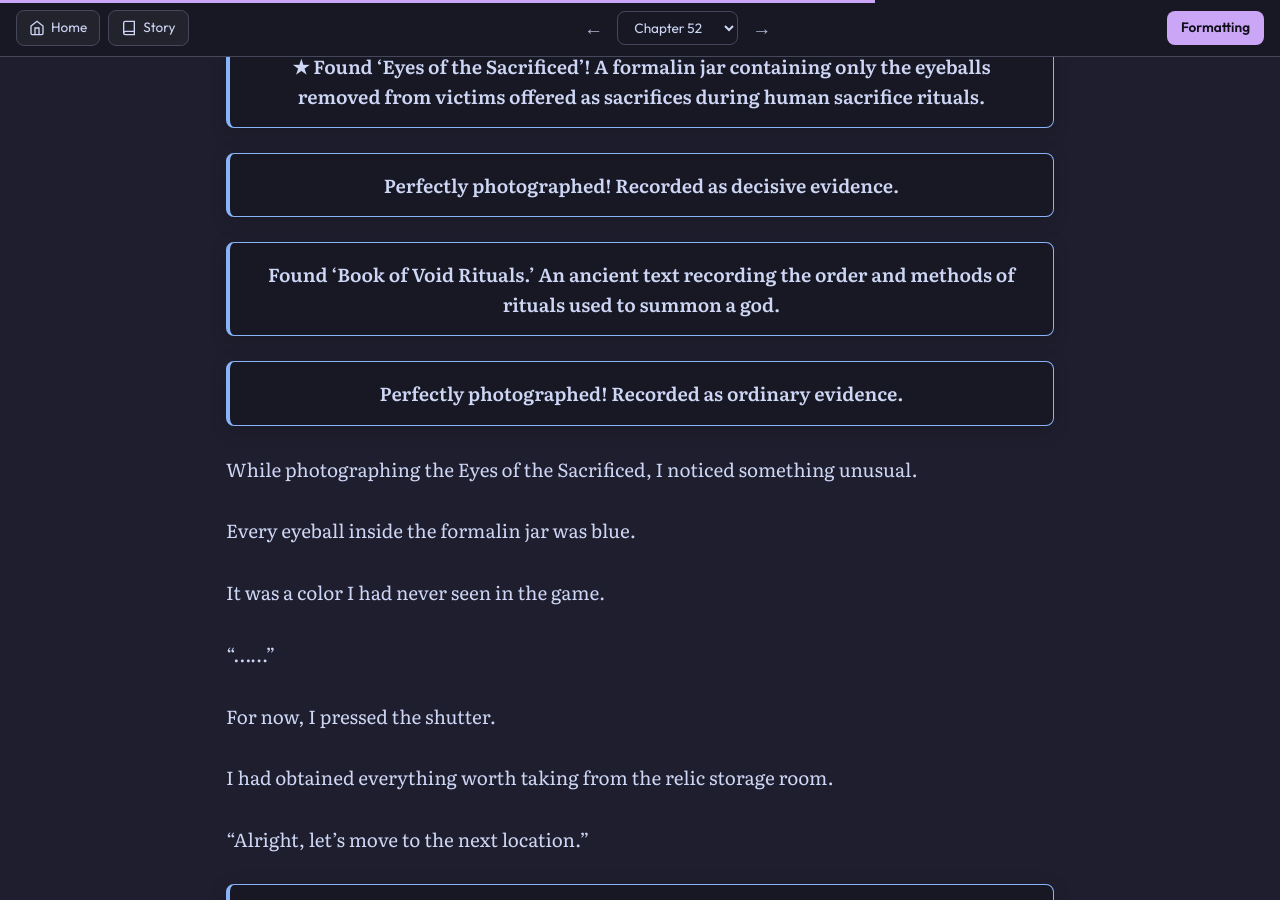
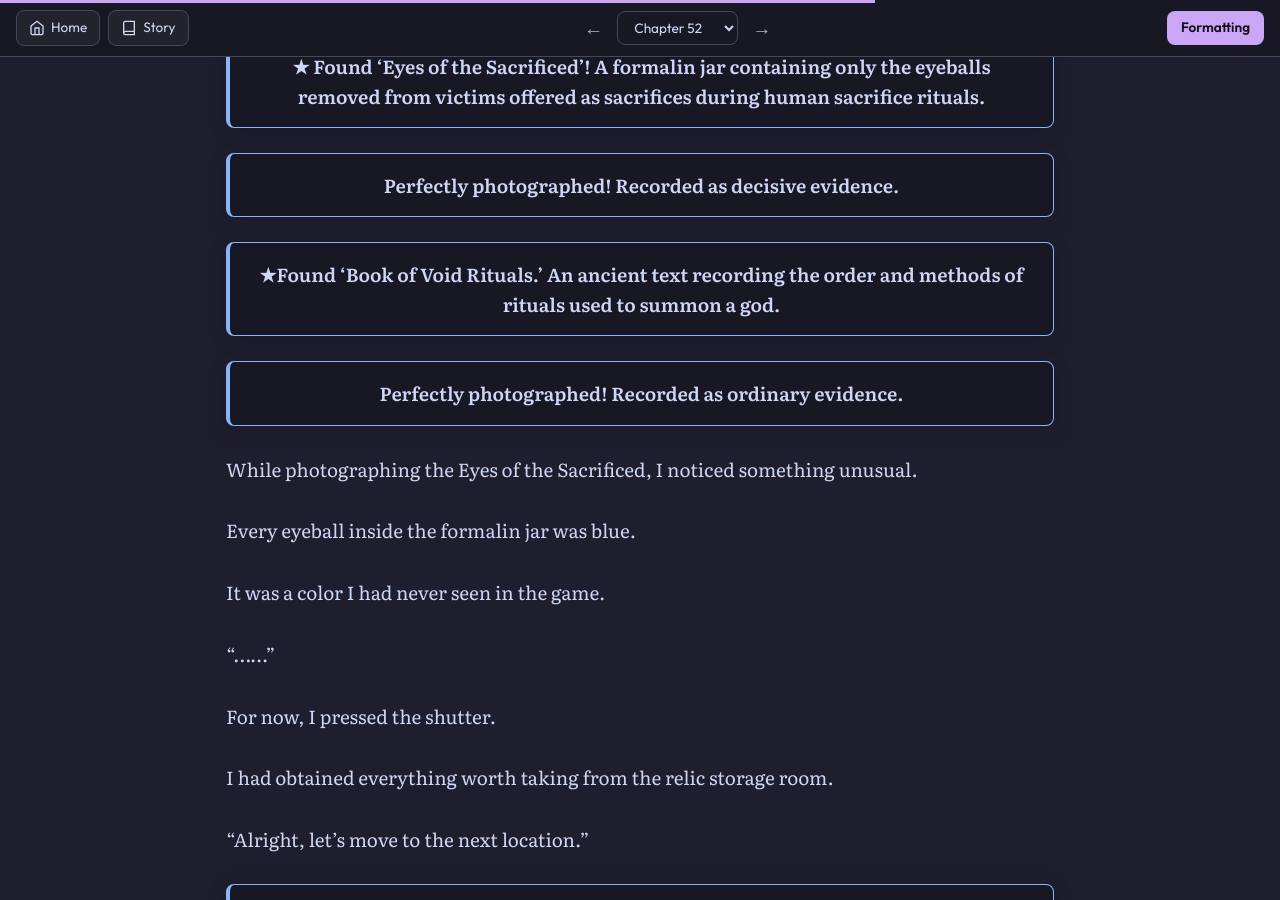
Before and after one commit to soleumn/soleumn.github.io, a Jekyll site: the page built from _chapters/eoshinki/ch52.md, in a window 1280 px wide and 900 px high, scrolled down 10640 px. Built offline with Jekyll 4.4.1, drawn with Linux system fonts in a browser that asks for light colours; comment, search, counter and statistics services are not loaded.

Commit message:
Update ch52.md

```diff
--- a/_chapters/eoshinki/ch52.md
+++ b/_chapters/eoshinki/ch52.md
@@ -285,7 +285,7 @@ But I knew exactly what angle produced a clean evidence shot, so one press of th
 
 {% include system.html text="Perfectly photographed! Recorded as decisive evidence." %}
 
-{% include system.html text="Found ‘Book of Void Rituals.’ An ancient text recording the order and methods of rituals used to summon a god." %}
+{% include system.html text="★Found ‘Book of Void Rituals.’ An ancient text recording the order and methods of rituals used to summon a god." %}
 
 {% include system.html text="Perfectly photographed! Recorded as ordinary evidence." %}
 
```
